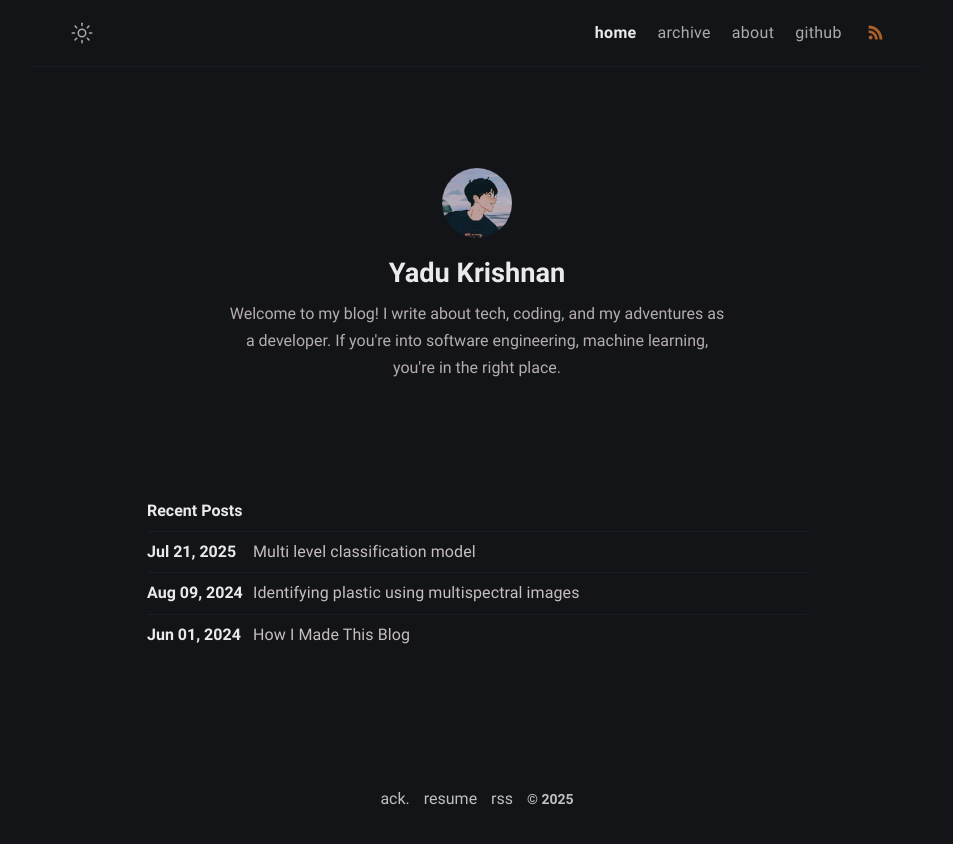
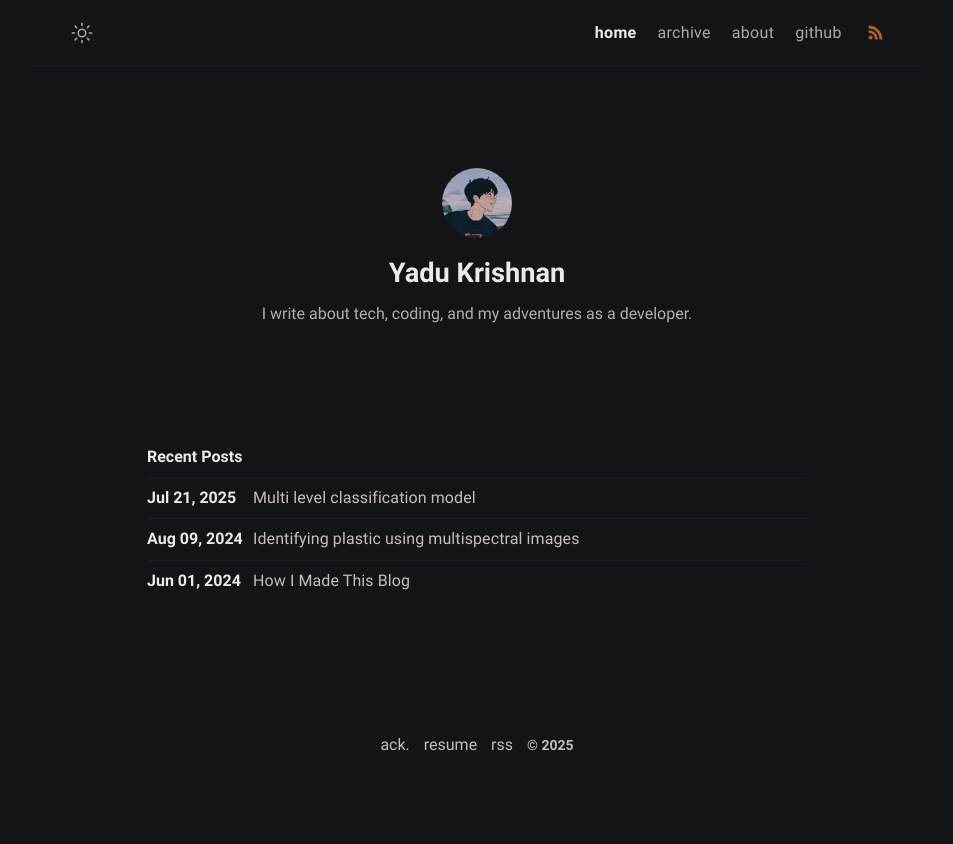
Before and after one commit to yadu-tv/yadu-tv.github.io, a Jekyll site: the page built from index.md, in a window 1280 px wide. Shown: the top 844 px of the page, without its empty margins (163-1116 px from the left). Built offline with Jekyll 4.4.1, drawn with Linux system fonts in a browser that asks for light colours.

Commit message:
update config

```diff
--- a/_config.yml
+++ b/_config.yml
@@ -11,7 +11,7 @@ mode: dark # default theme "dark" | "light"
 author:
   name: Yadu Krishnan
   bio: >-
-    Welcome to my blog! I write about tech, coding, and my adventures as a developer. If you're into software engineering, machine learning, you're in the right place.
+    I write about tech, coding, and my adventures as a developer.
   github: yadu-tv
   email: yaduk.tv@gmail.com
   avatar: /assets/img/avatar.png
```
